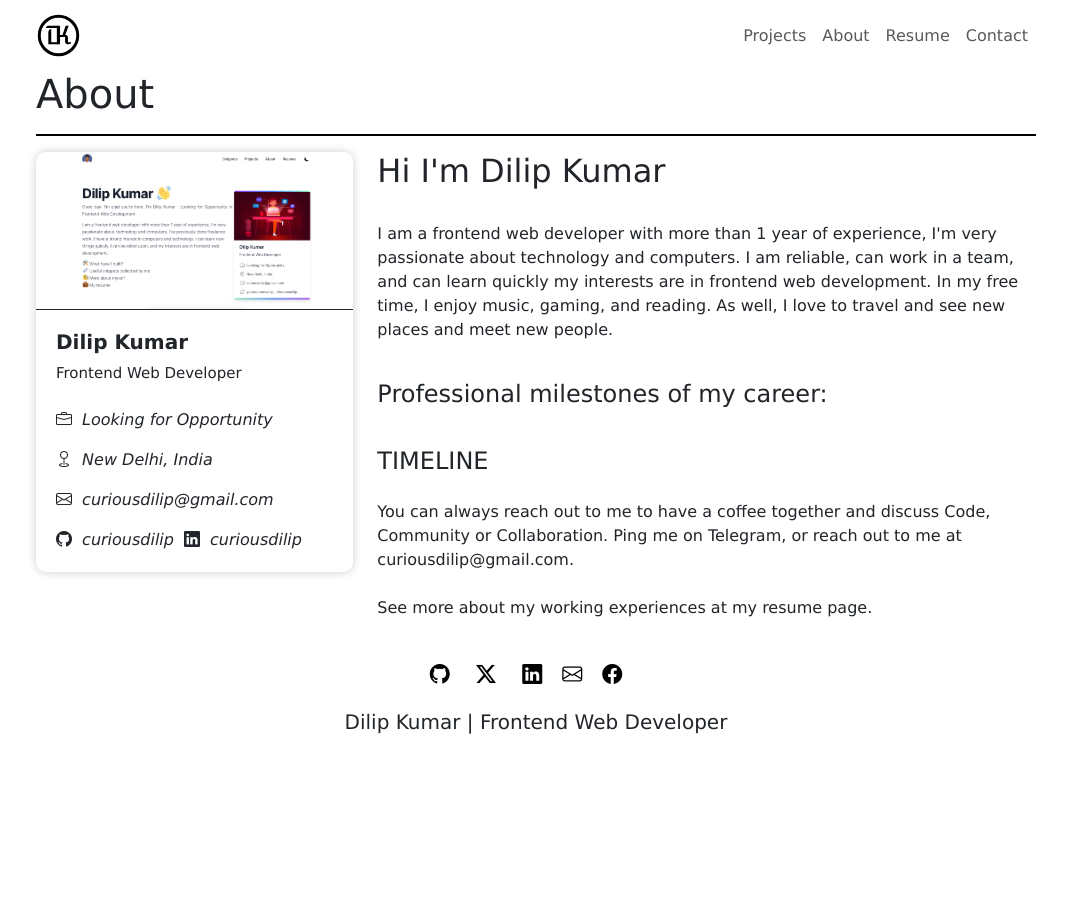
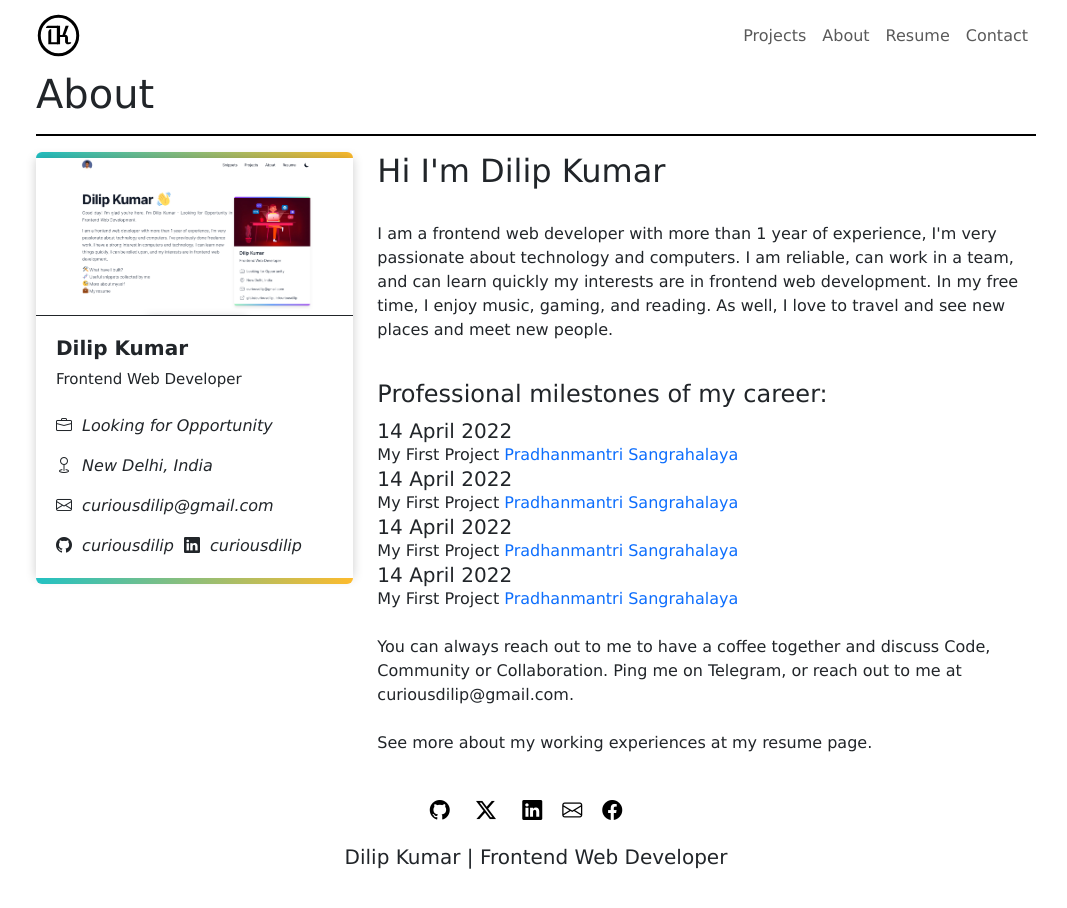
Before and after one commit to curiousdilip/website2023, a Next.js app: page /about in a window 1280 px wide. Shown: the whole page, without its empty margins (104-1171 px from the left). Before the commit the page ends 800 px from the top, so only its background shows below. Built offline with nearby package versions, Linux system fonts and the light colour scheme.

Commit message:
profile card style

```diff
--- a/app/about/page.jsx
+++ b/app/about/page.jsx
@@ -1,6 +1,7 @@
 import React from 'react'
 import ProfileCard from '../components/ProfileCard'
 import "./about.css"
+import TimeLine from '../components/TimeLine'
 export const metadata = {
     title: "About",
 
@@ -34,7 +35,7 @@ const page = () => {
                                 </p>
                                 <h4>Professional milestones of my career:
                                 </h4>
-                                <h4 className='italic'>TIMELINE</h4>
+                                <TimeLine />
                                 <p className='reach-me'>You can always reach out to me to have a coffee together and discuss Code, Community or Collaboration. Ping me on Telegram, or reach out to me at curiousdilip@gmail.com.
 
                                 </p>
--- a/app/components/ProfileCard.jsx
+++ b/app/components/ProfileCard.jsx
@@ -3,7 +3,8 @@ import "./profile-card.css"
 const ProfileCard = () => {
     return (
         <>
-            <div id="profile-card">
+            <div className="line"></div>
+
             <div className="profile-box">
                 <div className="img-box">
                     <img src="/og-image.png" alt="" className='img-fluid' />
@@ -27,7 +28,7 @@ const ProfileCard = () => {
                     </div>
                 </div>
             </div>
-            </div>
+            <div className="line-1"></div>
         </>
     )
 }
--- /dev/null
+++ b/app/components/TimeLine.jsx
@@ -0,0 +1,21 @@
+import React from 'react'
+import { timeline } from '../data/timeline'
+
+const TimeLine = () => {
+    return (
+        <div>
+            <ul>
+
+                {timeline.map((item, index) => (
+                    <li key={index}>
+                        <h5 className='Day'> {item.day}</h5>
+                        <p>{item.description} <a href="/">{
+                            item.projectName}</a></p>
+                    </li>
+                ))}
+            </ul>
+        </div>
+    )
+}
+
+export default TimeLine
--- a/app/components/profile-card.css
+++ b/app/components/profile-card.css
@@ -1,49 +1,64 @@
-#profile-card .profile-box {
+.profile-box {
     /* padding: 10px; */
-    border-radius: 10px;
+    /* border-radius: 10px; */
     /* border: 0.2px solid; */
     box-shadow: 0px 0px 10px rgba(0, 0, 0, 0.2);
 
 }
 
-#profile-card .profile-box .img-box {
+.profile-box .img-box {
     border-bottom: 1px solid;
 }
 
-#profile-card .profile-box .img-box img {
+/* .profile-box .img-box img {
     /* border: 1px solid; */
-    border-radius: 10px;
-}
+/* border-radius: 10px; */
+/* } */
 
-#profile-card .profile-box .details {
+.profile-box .details {
     padding: 20px;
 }
 
-#profile-card .profile-box .details .name h2 {
+.profile-box .details .name h2 {
     font-weight: 800;
     font-size: 20px;
 }
 
-#profile-card .profile-box .details .name h4 {
+.profile-box .details .name h4 {
     padding: 10px 0 !important;
     font-weight: 500;
     font-size: 15px;
 }
 
-#profile-card .profile-box .details i.bi {
+.profile-box .details i.bi {
     margin-top: 16px;
     display: block;
 }
 
-#profile-card .profile-box .details i.bi::before {
+.profile-box .details i.bi::before {
     margin-right: 5px;
 }
 
-#profile-card .profile-box .details .social {
+.profile-box .details .social {
     display: flex;
 
 }
 
-#profile-card .profile-box .details .social i:first-child {
+.profile-box .details .social i:first-child {
     margin-right: 10px;
 }
+
+.line {
+    height: 6px;
+    background: linear-gradient(90deg, rgba(34, 193, 195, 1) 0%, rgba(253, 187, 45, 1) 100%);
+    border-top-left-radius: 10px;
+    border-top-right-radius: 10px;
+}
+
+
+.line-1 {
+    height: 6px;
+    background: linear-gradient(90deg, rgba(34, 193, 195, 1) 0%, rgba(253, 187, 45, 1) 100%);
+    border-bottom-left-radius: 10px;
+    border-bottom-right-radius: 10px;
+}
--- /dev/null
+++ b/app/data/timeline.js
@@ -0,0 +1,23 @@
+export const timeline = [
+    {
+        day: "14 April 2022",
+        description: "My First Project",
+        projectName: "Pradhanmantri Sangrahalaya",
+        link: "/"
+    }, {
+        day: "14 April 2022",
+        description: "My First Project",
+        projectName: "Pradhanmantri Sangrahalaya",
+        link: "/"
+    }, {
+        day: "14 April 2022",
+        description: "My First Project",
+        projectName: "Pradhanmantri Sangrahalaya",
+        link: "/"
+    }, {
+        day: "14 April 2022",
+        description: "My First Project",
+        projectName: "Pradhanmantri Sangrahalaya",
+        link: "/"
+    }
+]
--- a/app/global.css
+++ b/app/global.css
@@ -2,7 +2,7 @@
     padding: 0;
     margin: 0;
     box-sizing: border-box;
-    font-family: 'Lucida Sans', 'Lucida Sans Regular', 'Lucida Grande', 'Lucida Sans Unicode', Geneva, Verdana, sans-serif;
+    font-family: Verdana, sans-serif;
 }
 
 h1,
```
Lines whose indentation alone changed are shown as unchanged.
